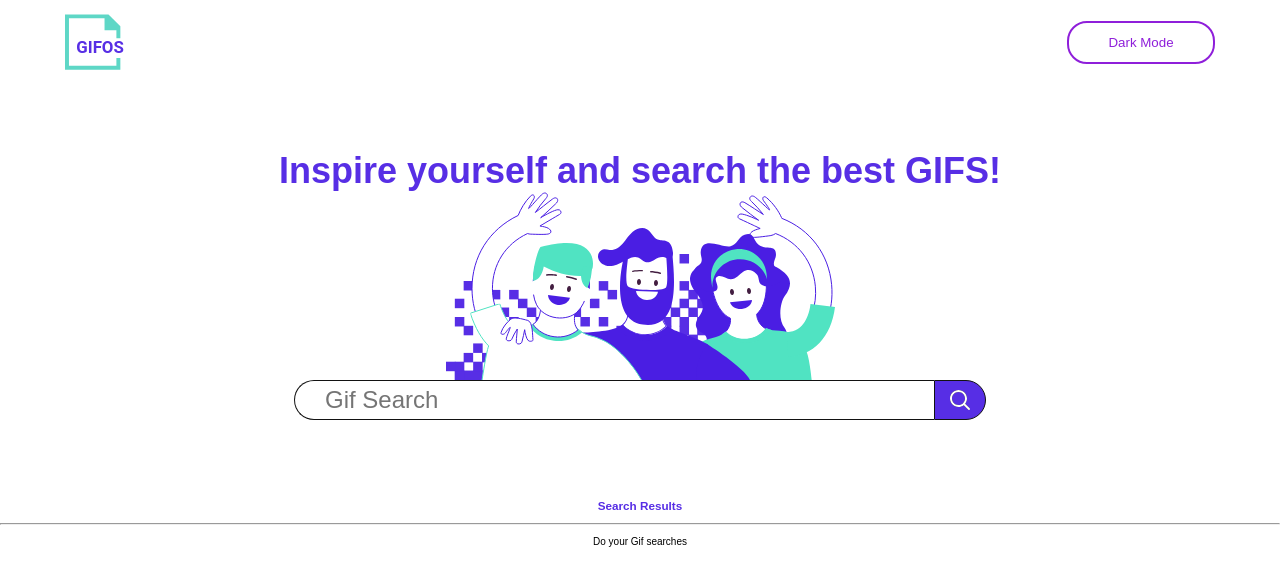
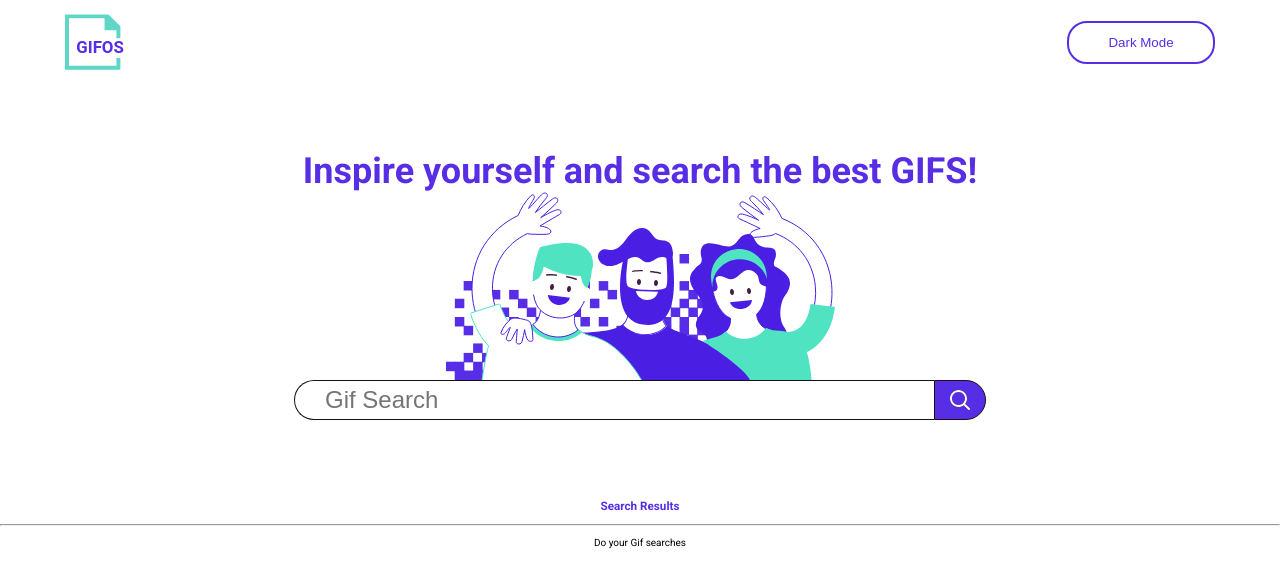
Before and after one commit to MrFufux/GifOS, a React (Create React App) app in the folder gif-os-app/: page / in a window 1280 px wide. Shown: the top 588 px of the page. Built offline with nearby package versions, Linux system fonts and the light colour scheme.

Commit message:
roboto google font imported and saved in a css var in :root. The colors palette is now on the :root. The css that have this colors manually, now its call from the :root

```diff
--- a/gif-os-app/src/App.css
+++ b/gif-os-app/src/App.css
@@ -1,6 +1,10 @@
+@import url('https://fonts.googleapis.com/css2?family=Roboto:wght@300;400;700&display=swap');
 
 :root {
-  --purple: rgb(143, 31, 218);
+  --purple-blue: #572EE5;
+  --white: #fff;
+  --darkcolor: #373737;
+  --font-family: 'Roboto', sans-serif;
 }
 
 *{
@@ -14,7 +18,7 @@ html{
 }
 
 .App {
-  font-family: sans-serif;
+  font-family: var(--font-family);
   text-align: center;
   min-height: 100vh;
   transition: background-color 0.5s ease;
--- a/gif-os-app/src/Components/Autocomplete/Autocomplete.css
+++ b/gif-os-app/src/Components/Autocomplete/Autocomplete.css
@@ -4,10 +4,9 @@
     height: auto;
     font-size: 2.4rem;
     font-weight: 400;
-    color: #572EE5;
+    color: var(--purple-blue);
+    z-index: 10;
     /* border: 1px solid #000; */
-    z-index: 10;
-
 }
 
 .autocomp:hover{
@@ -21,12 +20,11 @@
     height: auto;
     font-size: 2.4rem;
     font-weight: 400;
-    color: #fff;
+    color: var(--white);
+    z-index: 10;
     /* border: 1px solid #ffff; */
-    z-index: 10;
-    cursor: pointer;
 }
 .autocomp-dark:hover{
     cursor: pointer;
-    background-color: #572EE5;
+    background-color: var(--purple-blue);
 }
--- a/gif-os-app/src/Components/Header/Header.css
+++ b/gif-os-app/src/Components/Header/Header.css
@@ -20,10 +20,10 @@
 .header-container-button{
     width: 14.8rem;
     height: 4.3rem;
-    color: var(--purple);
-    border-color: var(--purple);
+    color: var(--purple-blue);
+    border-color: var(--purple-blue);
     border-style: solid;
-    background-color: #fff;
+    background-color: var(--white);
     border-radius: 2rem;
     outline: none;
     cursor: pointer;
@@ -37,17 +37,17 @@ Dark styles
 */
 
 .header-dark{
-    background-color:#373737;
+    background-color:var(--darkcolor);
     display: flex;
     justify-content: space-between;
     align-items: center;
     height: 8.5rem;
 }
   .dark-header-container-button {
-    color: #fff;
-    border-color:#fff;
+    color: var(--white);
+    border-color:var(--white);
     border-style: solid;
-    background-color: #373737;
+    background-color: var(--darkcolor);
     width: 14.8rem;
     height: 4.3rem;
     border-style: solid;
--- a/gif-os-app/src/Components/Search/Search.css
+++ b/gif-os-app/src/Components/Search/Search.css
@@ -18,7 +18,7 @@
     /* font-family: var(--font-main); */
     font-weight: 700;
     line-height: 4.2rem;
-    color: #572EE5;
+    color: var(--purple-blue);
     transition:  color 0.6s;
   }
 
@@ -34,7 +34,7 @@
     border-right: none;
     border-radius: 6.1rem 0 0 6.1rem;
     font-size: 2.4rem;
-    color: #572EE5;
+    color: var(--purple-blue);
     outline: none;
     transition: background-color 0.6s, color 0.6s;
   }
@@ -43,7 +43,7 @@
     width: 5.2rem;
     border: 0.1rem solid #121212;
     border-radius: 0 6.1rem 6.1rem 0;
-    background-color: #572EE5;
+    background-color: var(--purple-blue);
     transition: border 0.6s;
     cursor: pointer;
   }
@@ -55,24 +55,23 @@
     display: flex;
     justify-content: center;
     margin-top: 7.9rem;
+    color: #fff;
     /* margin-left: 50rem; */
-    color: #fff;
-
   }
 
 
   /*Dark Mode Styles*/
 
   .search-container-darkmode{
-    background-color: #373737;
+    background-color: var( --darkcolor);
   }
   .search-h1-dark {
     margin-top: 6.5rem;
     font-size: 3.6rem;
-    /* font-family: var(--font-main); */
+    font-family: var(--font-family);
     font-weight: 700;
     line-height: 4.2rem;
-    color: #572EE5;
+    color: var(--purple-blue);
     transition:  color 0.6s;
     color: #fff;
   }
@@ -93,7 +92,7 @@
     border: 0.1rem solid #fff;
     width: 5.2rem;
     border-radius: 0 6.1rem 6.1rem 0;
-    background-color: #572EE5;
+    background-color: var(--purple-blue);
     transition: border 0.6s;
     cursor: pointer;
   }
@@ -102,5 +101,5 @@
     display: flex;
     justify-content: center;
     margin-top: 7.9rem;
-    color: #572EE5;
+    color: var(--purple-blue);
   }
```
